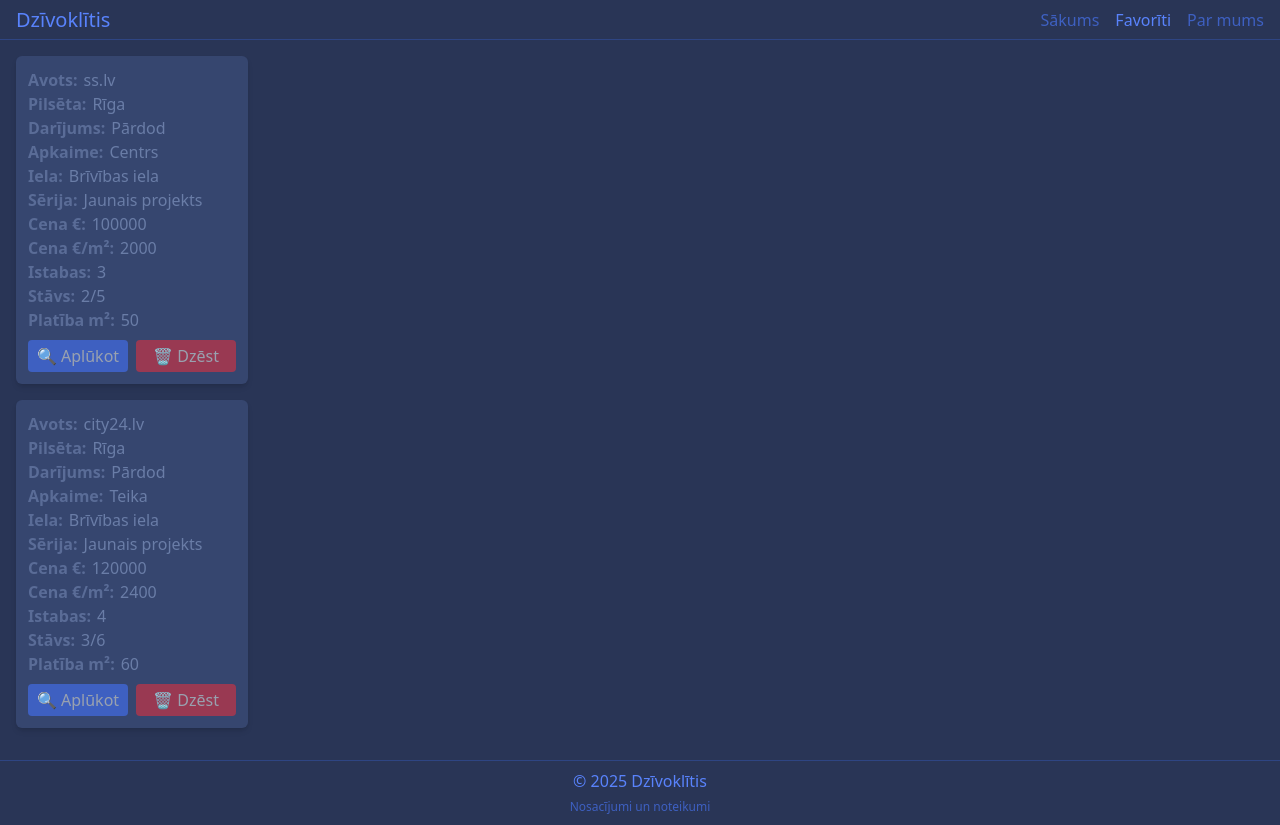
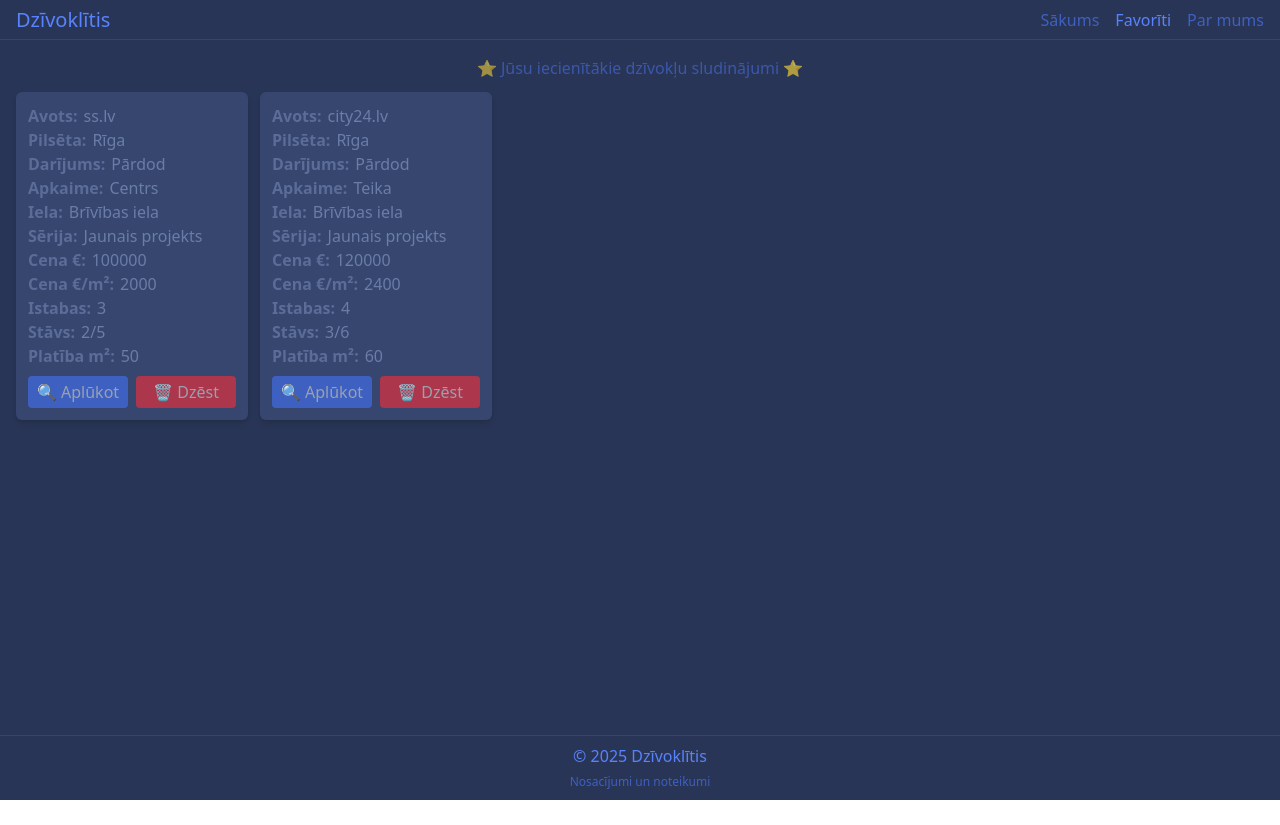
Before and after one commit to DaniilsFirgers/dzivoklitis, a React (Vite) app in the folder web-app/: page /favourites in a window 1280 px wide. After the commit the page ends 800 px from the top, so only its background shows below. Built offline with nearby package versions, Linux system fonts and the light colour scheme; the HTML template or start-up script is replaced by a standard one.

Commit message:
some minor UI improvements in favourites

```diff
--- a/web-app/src/features/favourite/Favourite.tsx
+++ b/web-app/src/features/favourite/Favourite.tsx
@@ -56,7 +56,7 @@ const Favourite: React.FC<Props> = ({ favourite }) => {
         <h1 className="text-steel-blue">{favourite.area}</h1>
       </h2>
       <div className="pt-2 flex gap-2">
-        <button className="bg-indigo-breeze hover:bg-indigo-breeze/60 px-1.5 py-1 rounded w-[100px]">
+        <button className="bg-indigo-breeze hover:bg-indigo-breeze/80 px-1.5 py-1 rounded w-[100px]">
           <a
             href={favourite.url}
             target="_blank"
@@ -66,7 +66,7 @@ const Favourite: React.FC<Props> = ({ favourite }) => {
             🔍 Aplūkot
           </a>
         </button>
-        <button className="bg-red-500/50 hover:bg-red-600/60 px-1.5 py-1 rounded w-[100px]">
+        <button className="bg-red-500/60 hover:bg-red-600/80 px-1.5 py-1 rounded w-[100px]">
           <a
             href={favourite.url}
             target="_blank"
--- a/web-app/src/pages/FavouritesPage.tsx
+++ b/web-app/src/pages/FavouritesPage.tsx
@@ -44,12 +44,17 @@ const FavouritesPage: React.FC = () => {
   ];
   return (
     <div>
-      <div>{user?.id}</div>
-      {favourites.map((favourite) => (
-        <div key={favourite.flat_id} className="mb-4">
-          <Favourite favourite={favourite} />
-        </div>
-      ))}
+      <h1 className="text-indigo-breeze/80 pb-3 w-full text-center text-md font-medium">
+        <span className="opacity-70">⭐</span> Jūsu iecienītākie dzīvokļu
+        sludinājumi <span className="opacity-80">⭐</span>
+      </h1>
+      <div className="flex flex-wrap gap-3">
+        {favourites.map((favourite) => (
+          <div key={favourite.flat_id} className="mb-4 md:mx-0 mx-auto">
+            <Favourite favourite={favourite} />
+          </div>
+        ))}
+      </div>
     </div>
   );
 };
```
